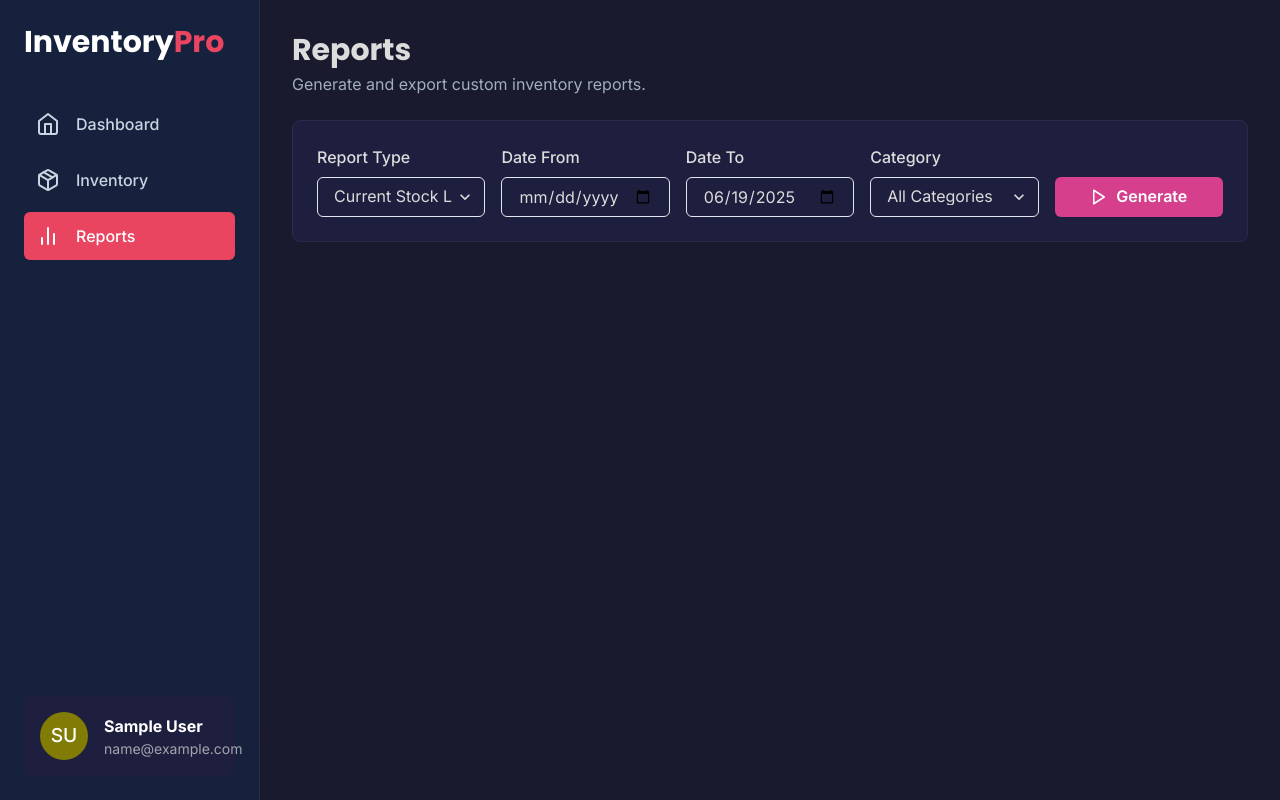
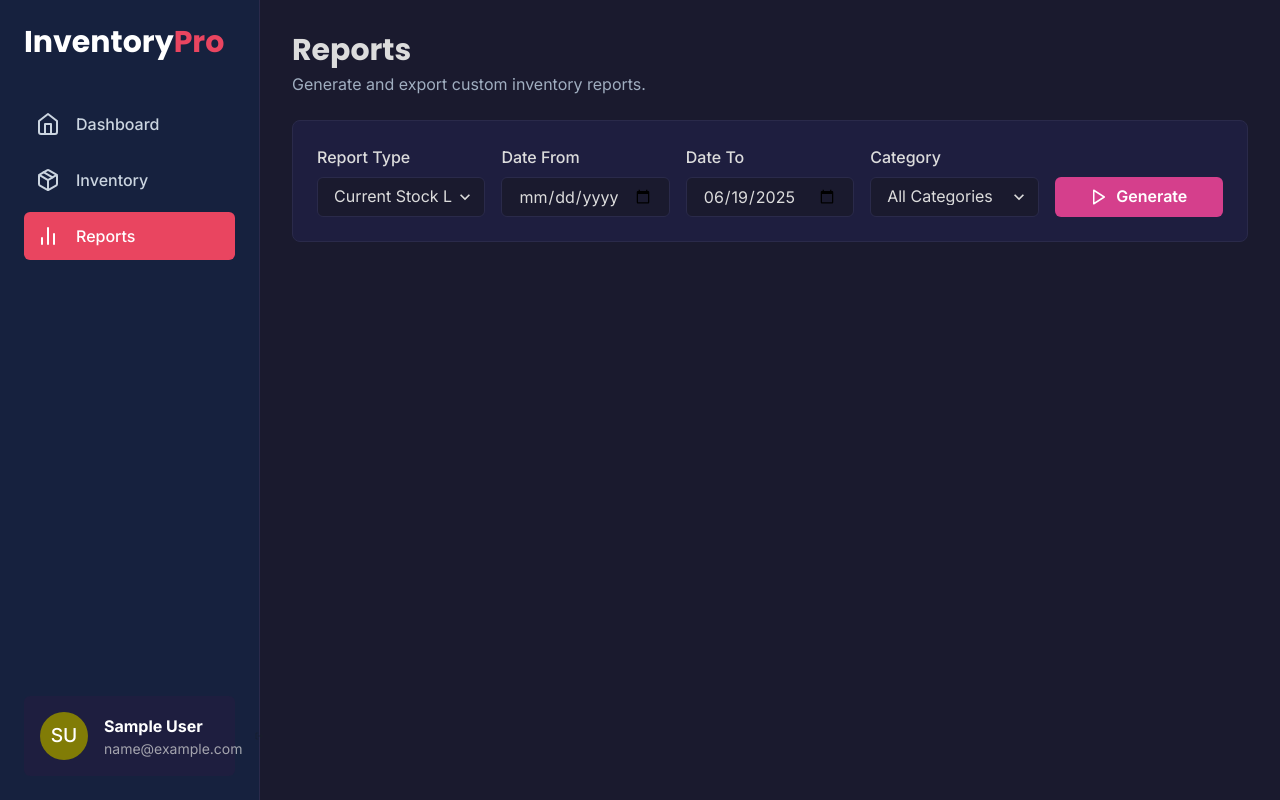
Before and after one commit to Codehub169/tempo-2742939d, a React (Vite) app in the folder client/: page /reports in a window 1280 px wide. Built offline with nearby package versions, Linux system fonts and the light colour scheme; sample sign-in values are in the browser's storage.

Commit message:
Applied user request: please fix the add new itern form i don't see the text thereThese are the server logs: --- Starting InventoryPro Setup ---
--- Installing backend dependencies (./api) ---

up to date, audited 212 pac

```diff
--- a/client/src/pages/Inventory.jsx
+++ b/client/src/pages/Inventory.jsx
@@ -215,34 +215,67 @@ const Inventory = () => {
           <ModalBody pb={6}>
             <FormControl isRequired>
               <FormLabel>Product Name</FormLabel>
-              <Input name="name" defaultValue={currentItem?.name} />
+              <Input
+                name="name"
+                defaultValue={currentItem?.name}
+                bg="brand.bg"
+                borderColor="brand.border"
+                _hover={{ borderColor: "brand.accent" }}
+                _focus={{ borderColor: "brand.accent", boxShadow: "0 0 0 1px #e94560" }}
+              />
             </FormControl>
             <FormControl mt={4} isRequired>
               <FormLabel>SKU</FormLabel>
-              <Input name="sku" defaultValue={currentItem?.sku} />
+              <Input
+                name="sku"
+                defaultValue={currentItem?.sku}
+                bg="brand.bg"
+                borderColor="brand.border"
+                _hover={{ borderColor: "brand.accent" }}
+                _focus={{ borderColor: "brand.accent", boxShadow: "0 0 0 1px #e94560" }}
+              />
             </FormControl>
             <FormControl mt={4} isRequired>
               <FormLabel>Category</FormLabel>
-              <Select name="category" defaultValue={currentItem?.category || "Electronics"}>
-                <option value="Electronics">Electronics</option>
-                <option value="Groceries">Groceries</option>
-                <option value="Apparel">Apparel</option>
-                <option value="Books">Books</option>
-                <option value="Home Goods">Home Goods</option>
+              <Select
+                name="category"
+                defaultValue={currentItem?.category || "Electronics"}
+                bg="brand.bg"
+                borderColor="brand.border"
+                _hover={{ borderColor: "brand.accent" }}
+                _focus={{ borderColor: "brand.accent", boxShadow: "0 0 0 1px #e94560" }}
+              >
+                <option style={{ color: 'black' }} value="Electronics">Electronics</option>
+                <option style={{ color: 'black' }} value="Groceries">Groceries</option>
+                <option style={{ color: 'black' }} value="Apparel">Apparel</option>
+                <option style={{ color: 'black' }} value="Books">Books</option>
+                <option style={{ color: 'black' }} value="Home Goods">Home Goods</option>
               </Select>
             </FormControl>
             <Flex mt={4}>
               <FormControl mr={2} isRequired>
                 <FormLabel>Quantity</FormLabel>
                 <NumberInput defaultValue={currentItem?.stock || 0} min={0}>
-                  <NumberInputField name="stock" />
+                  <NumberInputField
+                    name="stock"
+                    bg="brand.bg"
+                    borderColor="brand.border"
+                    _hover={{ borderColor: "brand.accent" }}
+                    _focus={{ borderColor: "brand.accent", boxShadow: "0 0 0 1px #e94560" }}
+                  />
                 </NumberInput>
               </FormControl>
               <FormControl ml={2} isRequired>
                 <FormLabel>Price ($)</FormLabel>
-                 <NumberInput defaultValue={currentItem?.price || 0} precision={2} step={0.01} min={0}>
-                   <NumberInputField name="price" />
-                 </NumberInput>
+                <NumberInput defaultValue={currentItem?.price || 0} precision={2} step={0.01} min={0}>
+                  <NumberInputField
+                    name="price"
+                    bg="brand.bg"
+                    borderColor="brand.border"
+                    _hover={{ borderColor: "brand.accent" }}
+                    _focus={{ borderColor: "brand.accent", boxShadow: "0 0 0 1px #e94560" }}
+                  />
+                </NumberInput>
               </FormControl>
             </Flex>
           </ModalBody>
--- a/client/src/pages/Reports.jsx
+++ b/client/src/pages/Reports.jsx
@@ -20,6 +20,7 @@ import {
   Spinner,
   Center,
   VStack,
+  Flex,
 } from "@chakra-ui/react";
 import { Play, Download } from "react-feather";
 import { getInventoryReport } from "../services/api";
@@ -60,14 +61,12 @@ const Reports = () => {
     }
   };
 
-  // A placeholder for CSV export functionality
   const handleExportCsv = () => {
     if (!reportData || reportData.items.length === 0) {
       toast({ title: "No data to export", status: "warning", duration: 3000 });
       return;
     }
-    // Basic CSV conversion
-    const headers = Object.keys(reportData.items[0]).join(",");
+    const headers = reportData.headers.join(",");
     const rows = reportData.items.map(row => Object.values(row).join(",")).join("\n");
     const csvContent = `data:text/csv;charset=utf-8,${headers}\n${rows}`;
     const encodedUri = encodeURI(csvContent);
@@ -102,29 +101,55 @@ const Reports = () => {
         <SimpleGrid columns={{ base: 1, md: 5 }} spacing={4}>
           <FormControl>
             <FormLabel>Report Type</FormLabel>
-            <Select name="reportType" value={params.reportType} onChange={handleInputChange}>
-              <option value="stock-levels">Current Stock Levels</option>
-              <option value="low-stock">Low Stock Alerts</option>
-              <option value="inventory-value">Inventory Value</option>
+            <Select
+              name="reportType"
+              value={params.reportType}
+              onChange={handleInputChange}
+              bg="brand.bg"
+              borderColor="brand.border"
+            >
+              <option style={{ color: 'black' }} value="stock-levels">Current Stock Levels</option>
+              <option style={{ color: 'black' }} value="low-stock">Low Stock Alerts</option>
+              <option style={{ color: 'black' }} value="inventory-value">Inventory Value</option>
             </Select>
           </FormControl>
           <FormControl>
             <FormLabel>Date From</FormLabel>
-            <Input type="date" name="dateFrom" value={params.dateFrom} onChange={handleInputChange} />
+            <Input
+              type="date"
+              name="dateFrom"
+              value={params.dateFrom}
+              onChange={handleInputChange}
+              bg="brand.bg"
+              borderColor="brand.border"
+            />
           </FormControl>
           <FormControl>
             <FormLabel>Date To</FormLabel>
-            <Input type="date" name="dateTo" value={params.dateTo} onChange={handleInputChange} />
+            <Input
+              type="date"
+              name="dateTo"
+              value={params.dateTo}
+              onChange={handleInputChange}
+              bg="brand.bg"
+              borderColor="brand.border"
+            />
           </FormControl>
           <FormControl>
             <FormLabel>Category</FormLabel>
-            <Select name="category" value={params.category} onChange={handleInputChange}>
-              <option value="all">All Categories</option>
-              <option value="Electronics">Electronics</option>
-              <option value="Groceries">Groceries</option>
-              <option value="Apparel">Apparel</option>
-              <option value="Books">Books</option>
-              <option value="Home Goods">Home Goods</option>
+            <Select
+              name="category"
+              value={params.category}
+              onChange={handleInputChange}
+              bg="brand.bg"
+              borderColor="brand.border"
+            >
+              <option style={{ color: 'black' }} value="all">All Categories</option>
+              <option style={{ color: 'black' }} value="Electronics">Electronics</option>
+              <option style={{ color: 'black' }} value="Groceries">Groceries</option>
+              <option style={{ color: 'black' }} value="Apparel">Apparel</option>
+              <option style={{ color: 'black' }} value="Books">Books</option>
+              <option style={{ color: 'black' }} value="Home Goods">Home Goods</option>
             </Select>
           </FormControl>
           <Button type="submit" colorScheme="pink" alignSelf="end" isLoading={isLoading} leftIcon={<Play size={18} />}>
@@ -154,15 +179,14 @@ const Reports = () => {
                   <Tr>
                     {reportData.headers.map((header) => (
                       <Th key={header}>{header}</Th>
-                    ))}
-                  </Tr>
+                    ))}\n                  </Tr>
                 </Thead>
                 <Tbody>
                   {reportData.items.map((item, index) => (
                     <Tr key={index}>
                       {Object.values(item).map((value, i) => (
                         <Td key={i}>{typeof value === 'number' && reportData.headers[i].toLowerCase().includes('value') ? `$${value.toFixed(2)}` : value}</Td>
-                      ))}\
+                      ))}
                     </Tr>
                   ))}
                 </Tbody>
```
